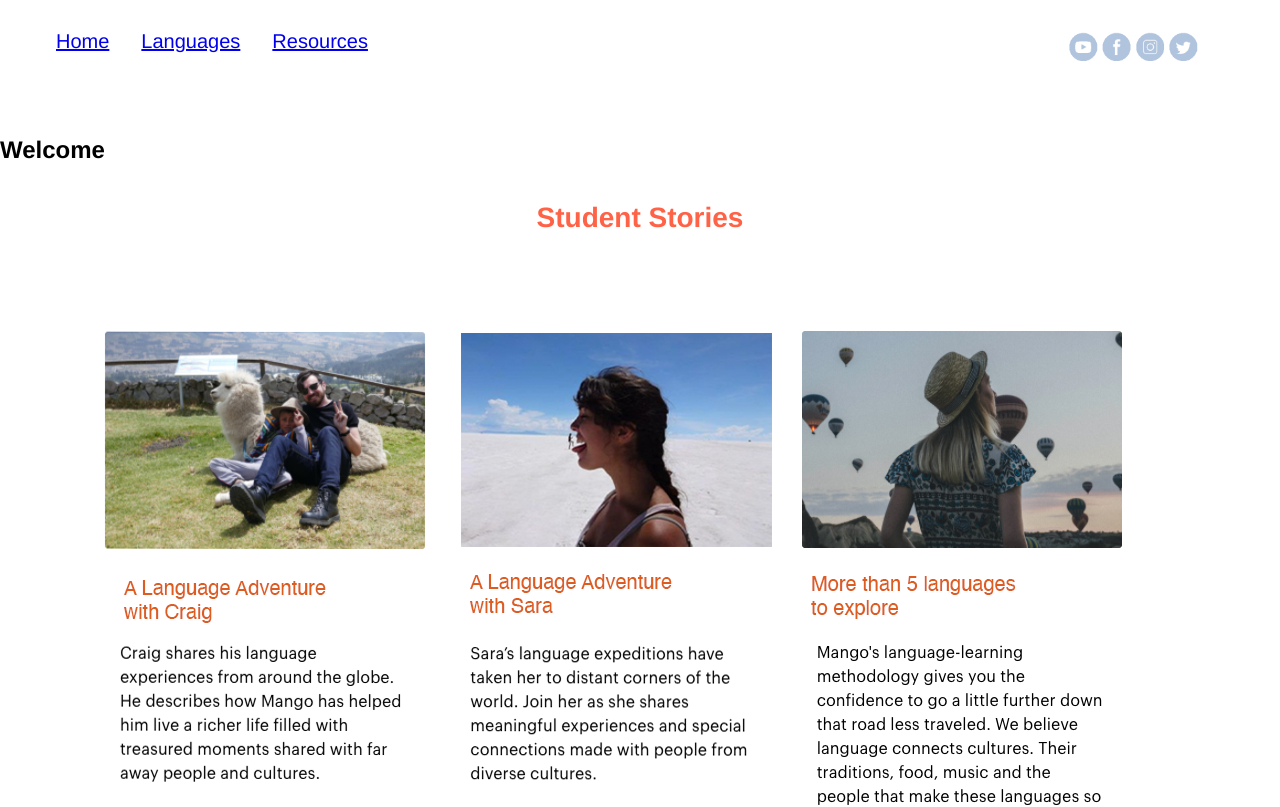
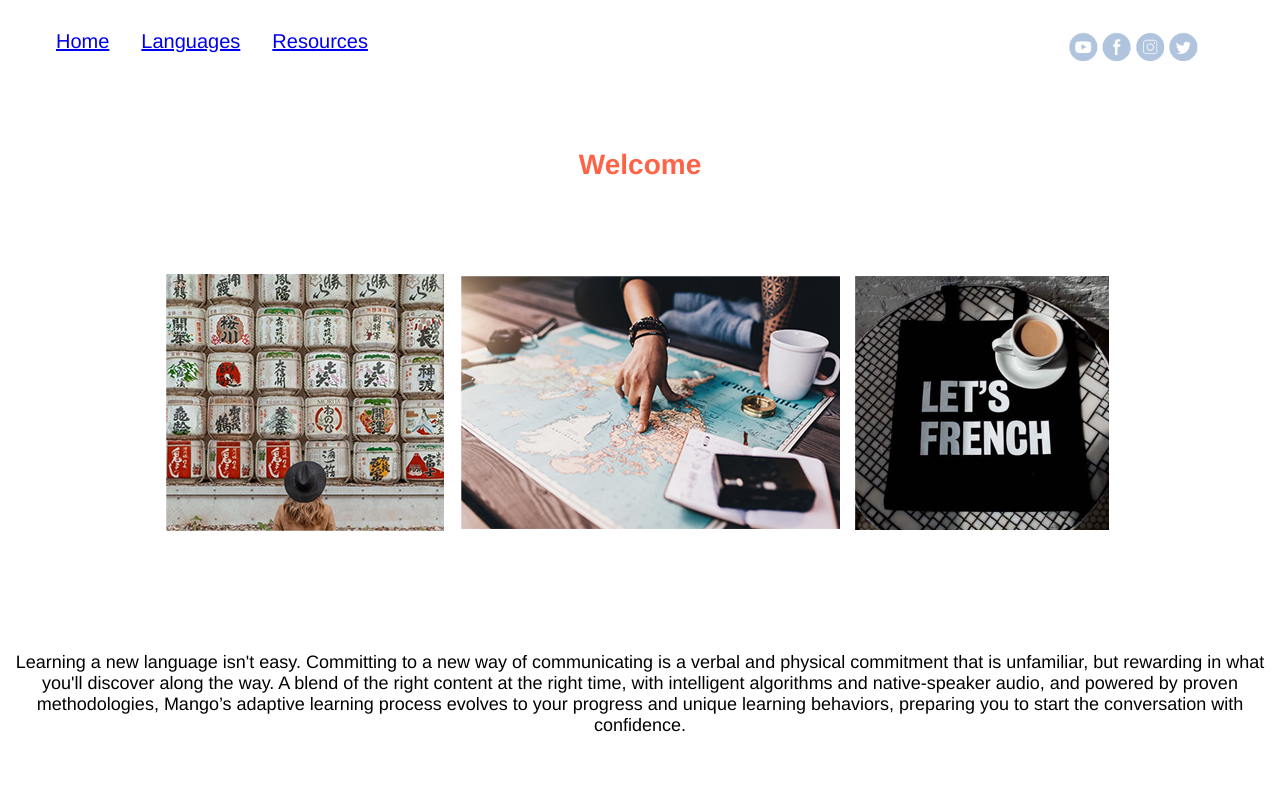
Before and after one commit to chica25/Fonetica_frontend, a React (Create React App) app: page /home in a window 1280 px wide. Shown: the top 807 px of the page. Built offline with nearby package versions, Linux system fonts and the light colour scheme; no server answers.

Commit message:
alter Styling - images and typography

```diff
--- a/src/components/LeaderBoard.js
+++ b/src/components/LeaderBoard.js
@@ -1,11 +1,13 @@
-import React from 'react'
-import banner_1 from '../images/banner_1.png;'
+import React from 'react';
+import banner_1 from '../images/banner_1.png';
 
  function LeaderBoard() {
     return (
         <div className="banner-1">
             <img src={banner_1} alt="Top image"/>
-        </div>
+            <p className="paragraph">Learning a new language isn't easy. Committing to a new way of communicating is a verbal and physical commitment that is unfamiliar, but rewarding in what you'll discover along the way. A blend of the right content at the right time, with intelligent algorithms and native-speaker audio, and powered by proven methodologies, Mango’s adaptive learning process evolves to your progress and unique learning behaviors, preparing you to start the conversation with confidence.</p>
+         </div>
+
     )
 }
 
--- a/src/components/UserStories.js
+++ b/src/components/UserStories.js
@@ -2,28 +2,11 @@ import React from 'react';
 import mid_leaderboard from '../images/mid_leaderboard.png'
 
 function UserStories() {
-    const fontStyle = {
-        textAlign: "center",
-        fontFamily: "Helvetica Neue",
-        fontStyle: "normal",
-        fontSize: "28px",
-        color: "tomato",
-        padding: "10px"
-    };
-
-    const img = {
-        textAlign: "center",
-        display: "block",
-        justifyContent: "center",
-        alignItems: "center",
-        margin: "auto",
-
-    }
 
     return(
-        <div className="user-stories">
-            <h3 style={fontStyle}>Student Stories</h3>
-            <img style={img} src={mid_leaderboard} alt="middle-banner"/>
+        <div className="user-stories-title">
+            <h3>Student Stories</h3>
+            <img className="leaderboard-2" src={mid_leaderboard} alt="middle-banner"/>
         </div>
     )
 }
--- a/src/containers/Home.js
+++ b/src/containers/Home.js
@@ -6,6 +6,7 @@ import LanguageList from '../components/LanguageList';
 import { fetchLanguages } from '../actions/actionsCreator.js';
 import { connect } from 'react-redux';
 import '../style.css'
+import LeaderBoard from '../components/LeaderBoard';
 import UserStories from '../components/UserStories';
 import Footer from '../components/Footer';
 // import Logo from '../components/Logo';
@@ -22,11 +23,13 @@ class Home extends Component {
 
          <>
 
-            <h2>Welcome</h2>
-            <UserStories />
-            <LanguageList />
-            <br/><br/>
-            <Footer />
+            <h2 className="welcome">Welcome</h2>
+                <LeaderBoard />
+                <br/><br/>
+                <UserStories />
+                <LanguageList />
+                <br/><br/>
+                <Footer />
          </>
      )
 
--- a/src/style.css
+++ b/src/style.css
@@ -44,6 +44,16 @@ li {
   font-size: 20px;
 }
 
+.welcome{
+  text-align: center;
+  font-family: Helvetica Neue;
+  font-style: normal;
+  font-size: 28px;
+  color:tomato;
+  padding: 10px;
+
+}
+
 .SM {
   float: right;
   width:150px;
@@ -52,7 +62,28 @@ li {
 }
 
 .banner-1 {
+  color: black;
+  font-family: Helvetica Neue;
+  font-style: light;
+  text-align: center;
+  font-size: 18px;
+}
 
+.user-stories-title {
+  text-align: center;
+  font-family: Helvetica Neue;
+  font-style: normal;
+  font-size: 28px;
+  color:tomato;
+  padding: 10px;
+}
+
+.leaderboard-2 {
+  text-align: center;
+  display: block;
+  justify-content: center;
+  align-items: center;
+  margin: auto
 }
 
 .footer {
```
Also changed, not shown: 1 other file (tests, documents, lock files or other folders).
